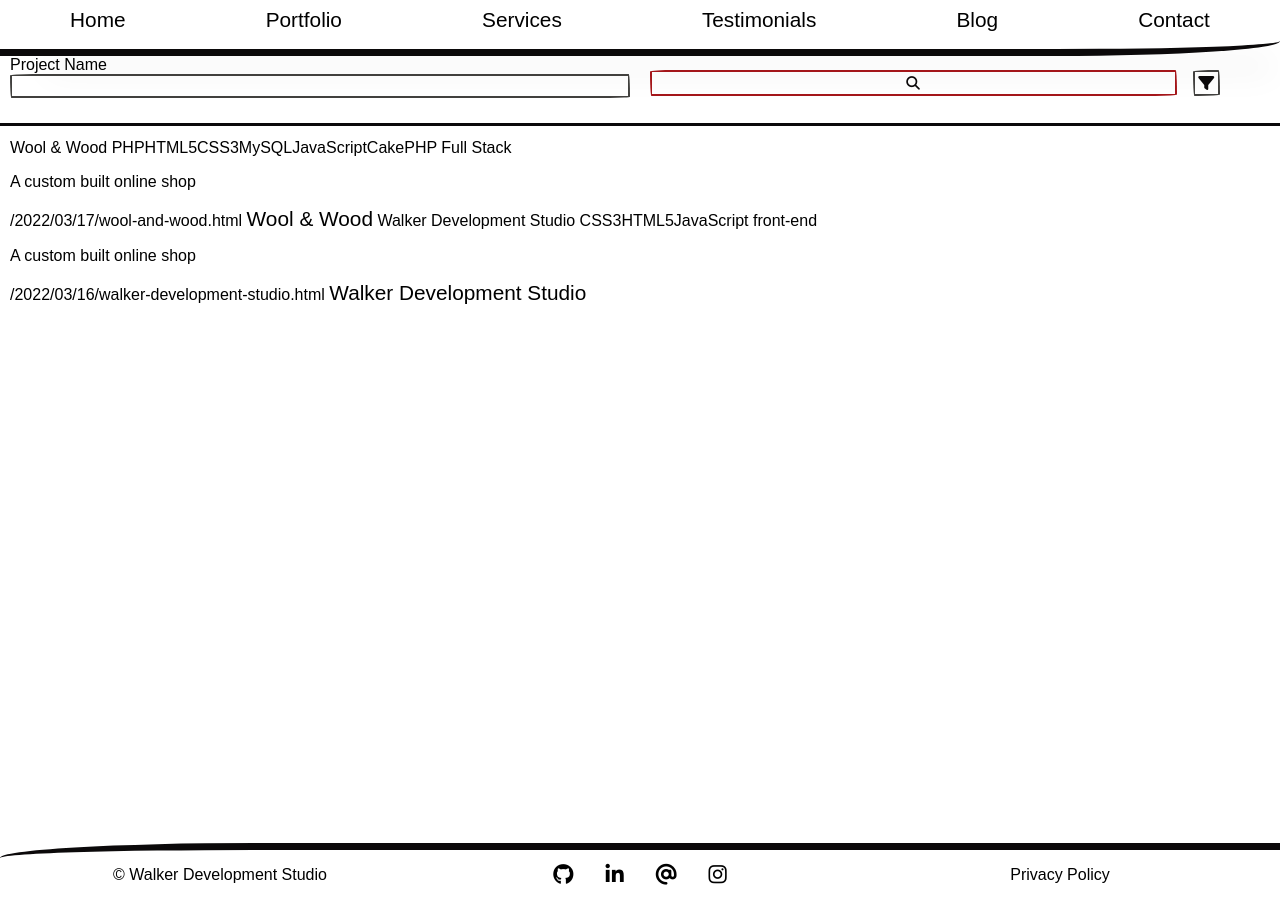
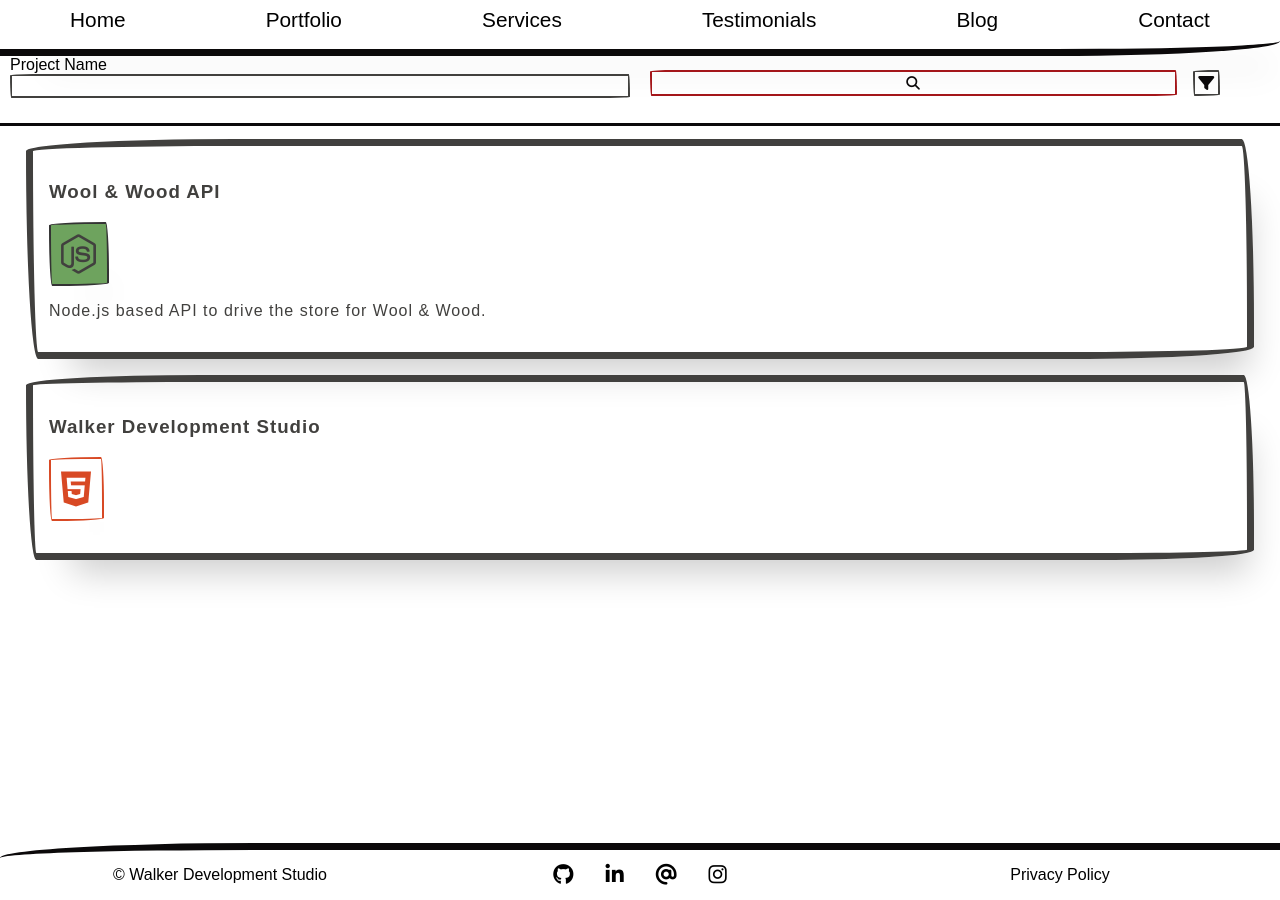
Before and after one commit to SamuelDW/samueldw.github.io, a Jekyll site: the page built from portfolio.html, in a window 1280 px wide. Built offline with Jekyll 4.4.1, drawn with Linux system fonts in a browser that asks for light colours; nearby versions of some CDN libraries; some web fonts are replaced.

Commit message:
CSS updates, small includes

```diff
--- a/_data/skills.yml
+++ b/_data/skills.yml
@@ -3,8 +3,8 @@
   id: html-skill
 - name: CSS3
   icon: <i class="fa-brands fa-css3-alt"></i>
+  id: css
 - name: JavaScript
-  id: css
   icon: <i class="fa-brands fa-js-square"></i>
   id: javascript
 - name: PHP
@@ -19,3 +19,6 @@
 - name: CakePHP
   icon: <img src="https://www.cakephp.org/img/flags/I-bake-with-CakePHP.png" class="cake-logo" style="max-width:25%;">
   id: cakephp
+- name: Node.js
+  icon: <i class="fa-brands fa-node-js"></i>
+  id: node-js
--- /dev/null
+++ b/_includes/portfolio/card.html
@@ -0,0 +1,14 @@
+<div class="gc card bordered thick lined">
+    <div class="m-85 card-title">
+        <h3>{{ include.title }}</h3>
+    </div>
+    {% for item in site.data.skills %}
+        {% if item.name == include.project_skill %}
+            <div class="m-15">
+            <p class="card-skill bordered-logo lined thin {{ item.id }}" id="{{ item.id }}">{{ item.icon }}</p>
+            </div>
+        {% endif %}
+    {% endfor %}
+
+    <p>{{ include.post_summary }}</p>
+</div>
--- a/_posts/2022-03-16-walker-development-studio.md
+++ b/_posts/2022-03-16-walker-development-studio.md
@@ -3,6 +3,5 @@ title: Walker Development Studio
 tags: CSS3 HTML5 JavaScript
 project_type: front-end
 type: project
+primary_skill: HTML5
 ---
-A custom built online shop
-<!--more-->
--- a/_posts/2022-03-17-wool-and-wood.md
+++ b/_posts/2022-03-17-wool-and-wood.md
@@ -1,9 +1,10 @@
 ---
 excerpt_separator: <!--more-->
-title: Wool & Wood
+title: Wool & Wood API
 tags: PHP HTML5 CSS3 MySQL JavaScript CakePHP
+primary_skill: Node.js
 project_type: Full Stack
 type: project
 ---
-A custom built online shop
+Node.js based API to drive the store for Wool & Wood.
 <!--more-->
--- /dev/null
+++ b/_sass/abstract/_variables.scss
@@ -0,0 +1,13 @@
+$red-orange: #D84924;
+$gray-black: #333333;
+$faded-green: #6EA35E;
+$white: #FFFFFF;
+$blood-red: #A4161A;
+$ink-black: #0b090a;
+
+
+$html-color: $red-orange;
+$node-font-color: $gray-black;
+$node-highlight-color: $faded-green;
+$spot-color: $blood-red;
+$main-border-color: $ink-black;
--- a/_sass/app.scss
+++ b/_sass/app.scss
@@ -1,19 +1,27 @@
+@import 'abstract/variables';
+
 @import 'vendors/unsemantic-grid-responsive-tablet.scss';
 @import 'vendors/paint.scss';
 @import 'vendors/ripple';
 
 @import 'vendor_overrides/unsemantic';
+@import 'vendor_overrides/paint';
 
 @import 'reset/fonts';
 @import 'reset/base';
 
-
+// Layouts across the whole site
 @import 'layout/links';
 @import 'layout/header';
 @import 'layout/footer';
 @import 'layout/forms';
 @import 'layout/inputs';
 
+// Components
+@import 'components/card_portfolio';
+@import 'components/skills';
+
+// Page specific styling
 @import 'pages/not-found';
 @import 'pages/index';
 @import 'pages/portfolio';
--- /dev/null
+++ b/_sass/components/_card_portfolio.scss
@@ -0,0 +1,19 @@
+.card {
+    font-size: 1rem;
+    margin-bottom: 1rem;
+    display: flexbox;
+}
+
+.card-skill {
+    font-size: 2.5rem;
+    max-width: min-content;
+    display: flex;
+    border: 2px solid;
+    align-content: center;
+    justify-content: center;
+}
+
+.card:hover {
+    cursor: pointer;
+    transform: scale(0.98);
+}
--- /dev/null
+++ b/_sass/components/_skills.scss
@@ -0,0 +1,15 @@
+$padding: 10px;
+$margin: 0;
+
+#node-js {
+    background-color: $node-highlight-color;
+    padding: $padding;
+    margin: $margin;;
+}
+
+#html-skill {
+    background-color: $white;
+    color: $html-color;
+    padding: $padding;
+    margin: $margin;
+}
--- a/_sass/pages/_portfolio.scss
+++ b/_sass/pages/_portfolio.scss
@@ -1,6 +1,6 @@
 #form-container {
     padding-bottom: 0.8rem;
-    border-bottom: 3px solid #0b090a;
+    border-bottom: 3px solid $main-border-color;
     margin-bottom: 0.8rem;
 }
 
@@ -13,7 +13,6 @@
      display: flex;
      flex-direction: column;
      padding: 0;
-    // //height: 100%;
 
     @media screen and (min-width: $media-tablet-min) and (max-width: $media-tablet-max) {
         flex-direction: column;
--- /dev/null
+++ b/_sass/vendor_overrides/_paint.scss
@@ -0,0 +1,12 @@
+.bordered-logo {
+    @extend .bordered;
+    padding: 0;
+
+    &.node-js {
+        border-color: #333333 !important;
+    }
+
+    &.html-skill {
+        border-color: #D84924 !important;
+    }
+}
--- a/portfolio.html
+++ b/portfolio.html
@@ -9,12 +9,14 @@ title: Portfolio
     <div class="grid-100">
         {%for posts in site.posts %}
             {% if posts.type == 'project' %}
-                {{ posts.title }}
-                {{ posts.tags }}
-                {{ posts.project_type }}
-                {{ posts.excerpt }}
-                {{ posts.url | relative_url }}
-                <a href="{{ posts.url }}" style="color: black;">{{ posts.title }}</a>
+            {% capture project_title %}{{ posts.title }}{% endcapture %}
+            {% capture primary_skill %}{{ posts.primary_skill }}{% endcapture %}
+            {% capture post_excerpt %}{{posts.excerpt }}{% endcapture %}
+                {% include portfolio/card.html
+                    title=project_title
+                    project_skill=primary_skill
+                    post_summary=post_excerpt
+                %}
             {% endif %}
         {% endfor %}
     </div>
```
Also changed, not shown: _sass/vendors/_ripple.scss (+0 -18 lines).
